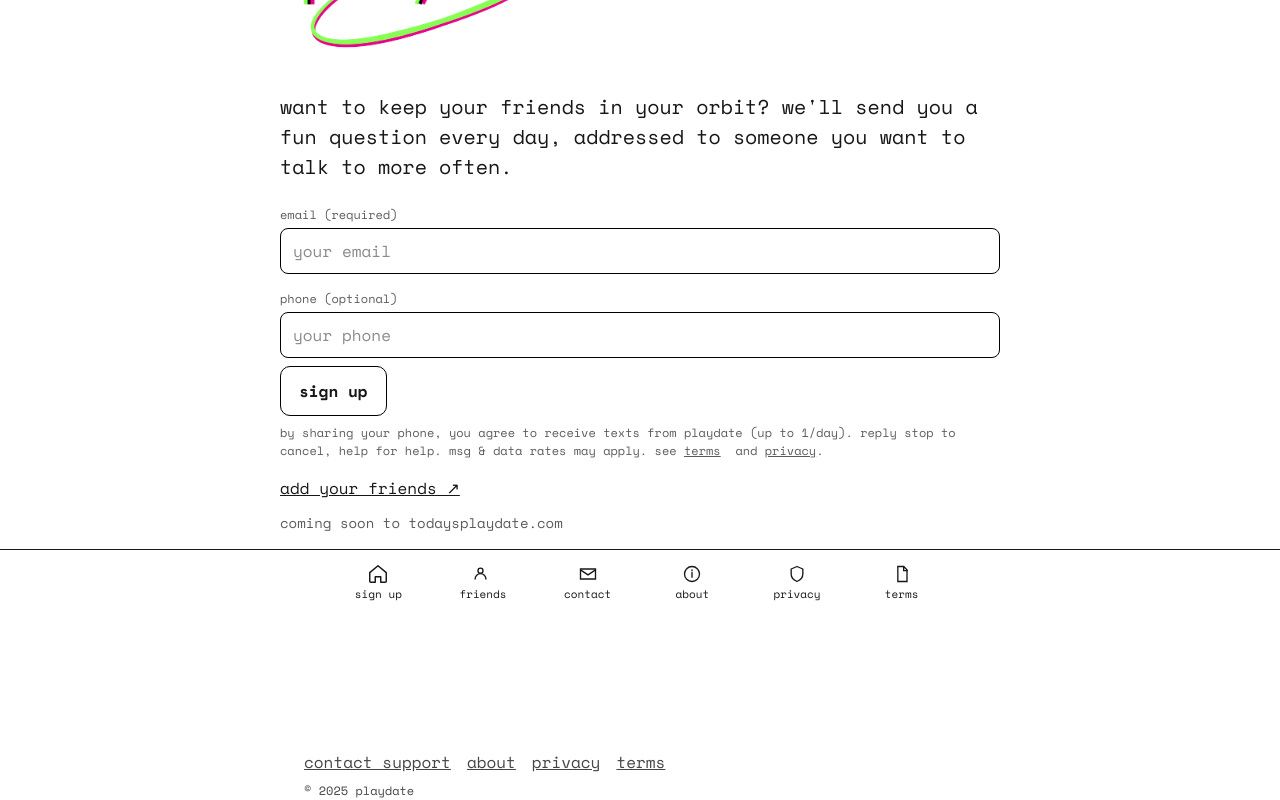
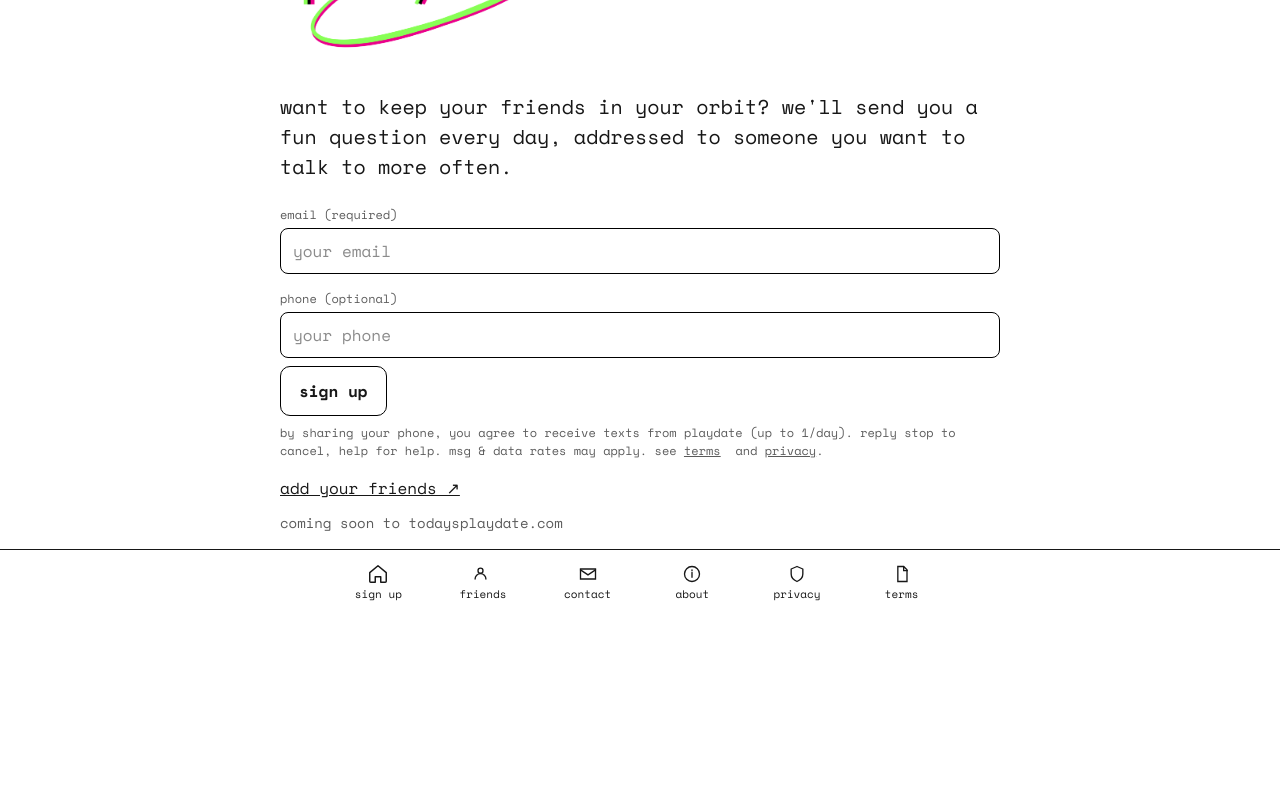
Before and after one commit to shaune-marx/nextjs-boilerplate, a Next.js app: page / in a window 1280 px wide. Shown: the part 186-986 px from the top of the page. After the commit the page ends 896 px from the top, so only its background shows below. Built offline with nearby package versions, Linux system fonts and the light colour scheme.

Commit message:
Update layout.tsx

```diff
--- a/app/layout.tsx
+++ b/app/layout.tsx
@@ -56,7 +56,7 @@ export default function RootLayout({
           {children}
         </div>
 
-        <footer style={{ maxWidth: 720, margin: "40px auto 24px", padding: "0 24px", opacity: 0.8, textTransform: "lowercase" }}>
+        <footer className="hidden" style={{maxWidth:720, margin:"40px auto 24px", padding:"0 24px", opacity:.8, textTransform:"lowercase"}}>
           <div style={{ display: "flex", gap: 16, flexWrap: "wrap" }}>
             <a href="mailto:support@todaysplaydate.com" style={{ textDecoration: "underline" }}>contact support</a>
             <a href="/about" style={{ textDecoration: "underline" }}>about</a>
```
